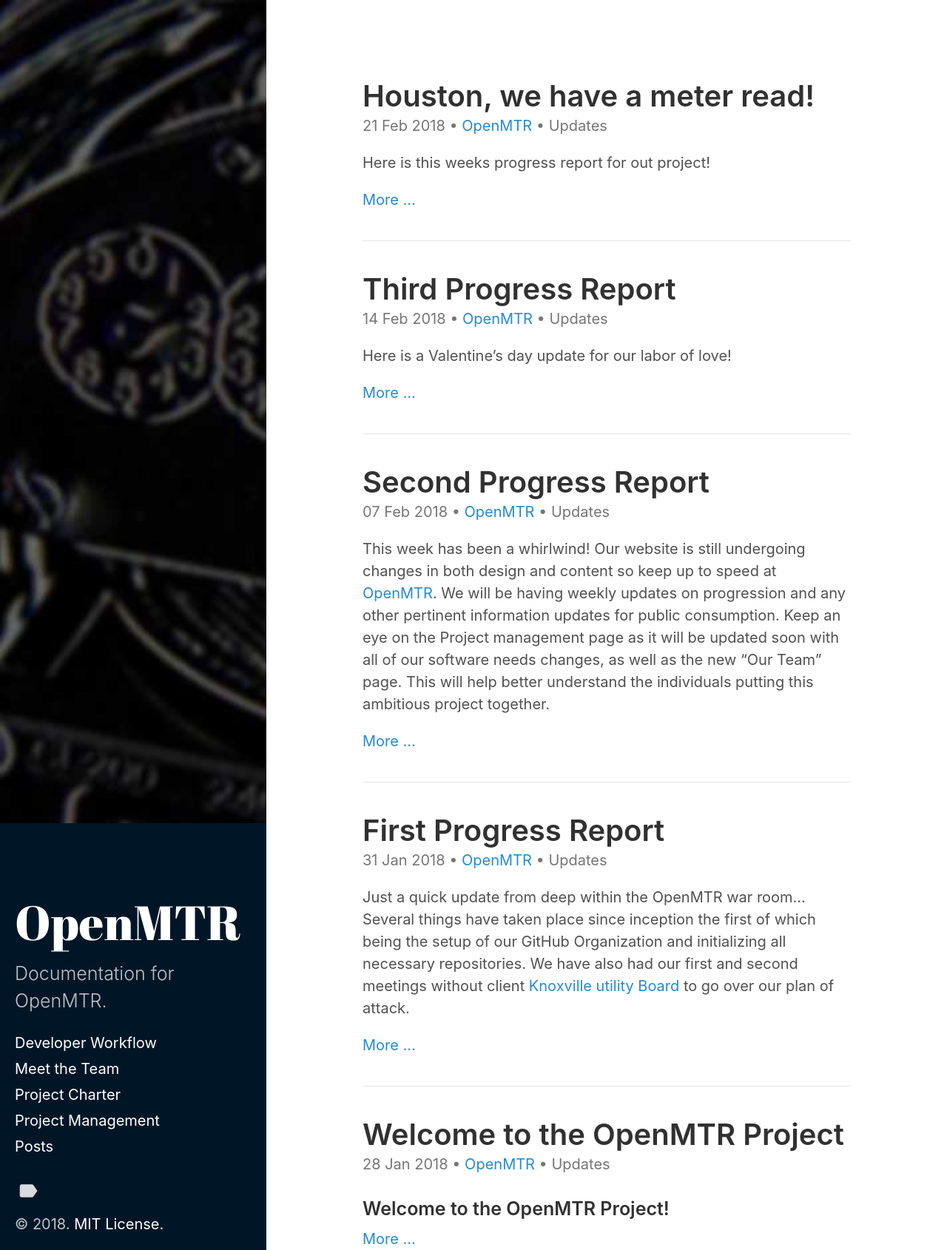
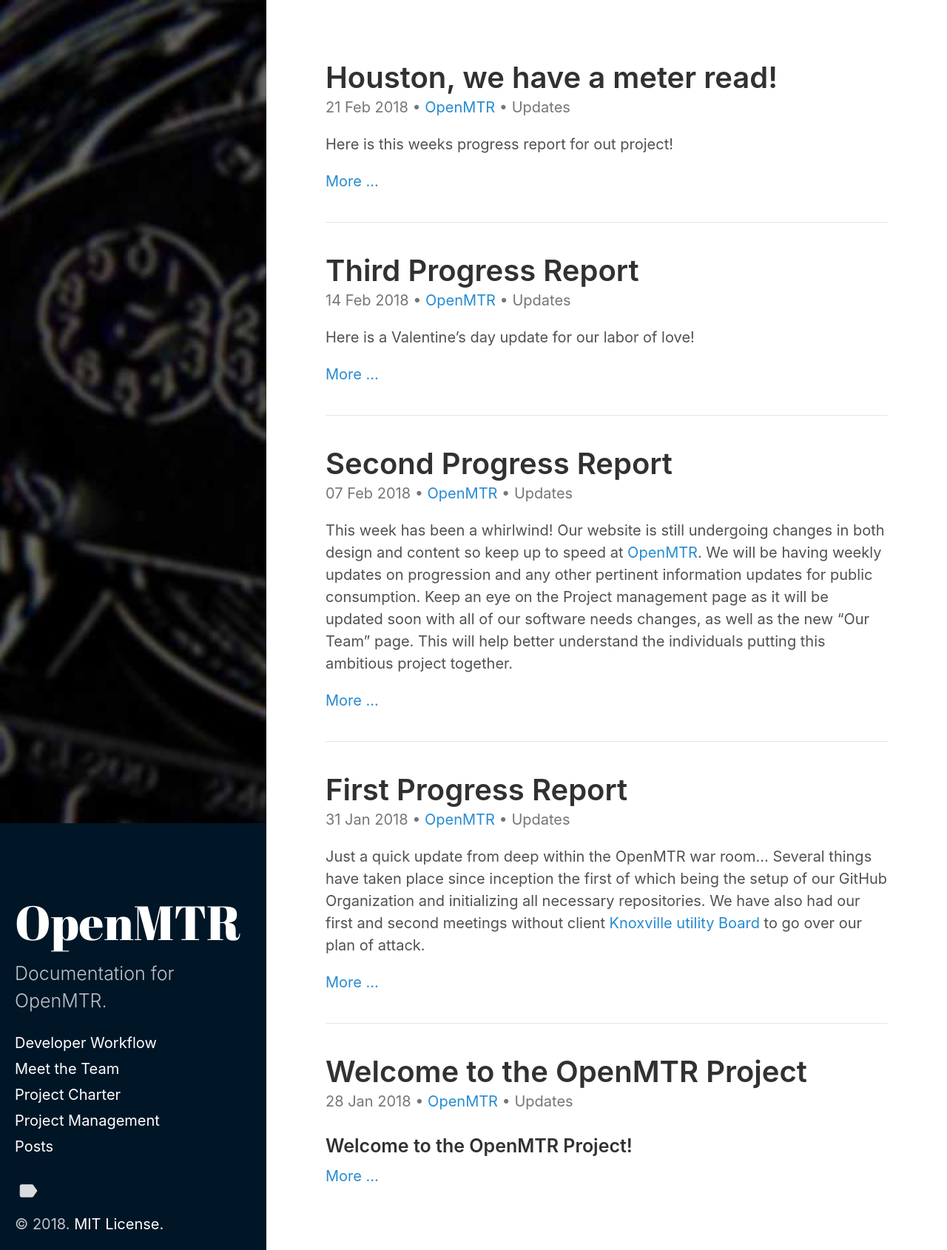
Before and after one commit to knoxville-utilities-board/OpenMTR.github.io_2018, a Jekyll site: the page built from index.html, in a window 1280 px wide. Shown: the whole page at 74% size. Built offline with Jekyll 4.4.1, drawn with Linux system fonts in a browser that asks for light colours; the list of posts is cut into pages by our own code.

Commit message:
fix: changed bottom padding

```diff
--- a/_layouts/default.html
+++ b/_layouts/default.html
@@ -8,7 +8,7 @@
 
   {% include sidebar.html %}
 
-  <div class = "content" style = "width: 100%; margin: 0%; padding: 25px 50px;">
+
     <main class="container">
     {{ content }}
     </main>
```
